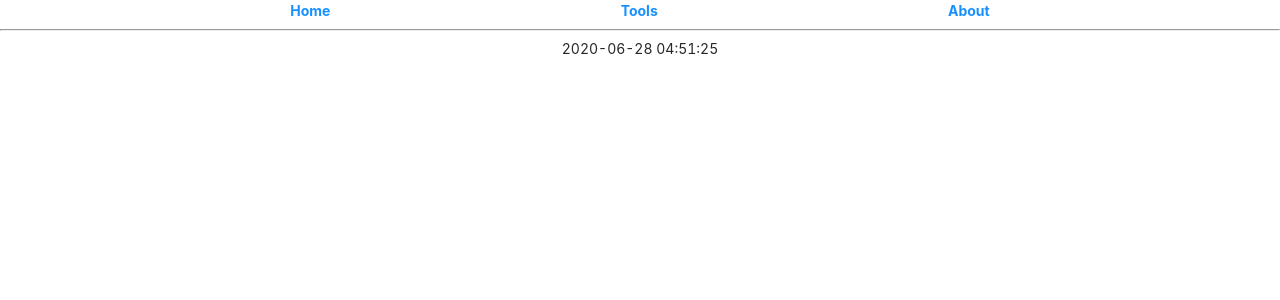
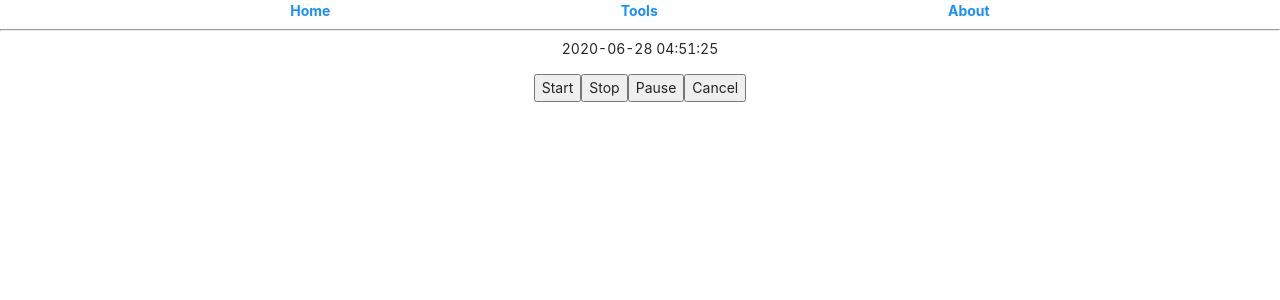
Before and after one commit to Liszt21/LisztSpace, a React (Create React App) app in the folder frontend/: page / in a window 1280 px wide. Shown: the top 300 px of the page. Built offline with nearby package versions, Linux system fonts and the light colour scheme.

Commit message:
add EQSAction

```diff
--- a/frontend/src/views/Home.tsx
+++ b/frontend/src/views/Home.tsx
@@ -23,18 +23,35 @@ interface IQSProps {}
 interface IQSTimeProps {
 	time: Date;
 }
+
+interface IQSActionProps {
+	action: Function;
+}
+
+enum EQSAction {
+	start = 1,
+	stop,
+	pause,
+	cancel
+}
 class QuantifiedSelf extends React.Component {
 	state: IQSState;
-	interval: number;
+	interval?: number;
 	constructor(props: IQSProps) {
 		super(props);
 		this.state = { now: new Date() };
-		this.interval = setInterval(() => {this.setState({ now: new Date() });}, 100);
 	}
 	render() {
 		return (
-			<div><QSTime time={this.state.now}/></div>
+			<div>
+				<QSTime time={this.state.now}/>
+				<QSAction action={(action: EQSAction) => console.log(EQSAction[action])}
+					/>
+			</div>
 		)
+	}
+	componentDidMount() {
+		this.interval = setInterval(() => {this.setState({ now: new Date() });}, 100);
 	}
 	componentWillUnmount() {
 		clearInterval(this.interval);
@@ -47,6 +64,17 @@ function QSTime(props: IQSTimeProps) {
 	)
 }
 
+function QSAction(props: IQSActionProps) {
+	return (
+		<div>
+			<button onClick={() => props.action(1)}>Start</button>
+			<button onClick={() => props.action(2)}>Stop</button>
+			<button onClick={() => props.action(3)}>Pause</button>
+			<button onClick={() => props.action(4)}>Cancel</button>
+		</div>
+	)
+}
+
 function Home() {
     return (
       <QuantifiedSelf />
```
